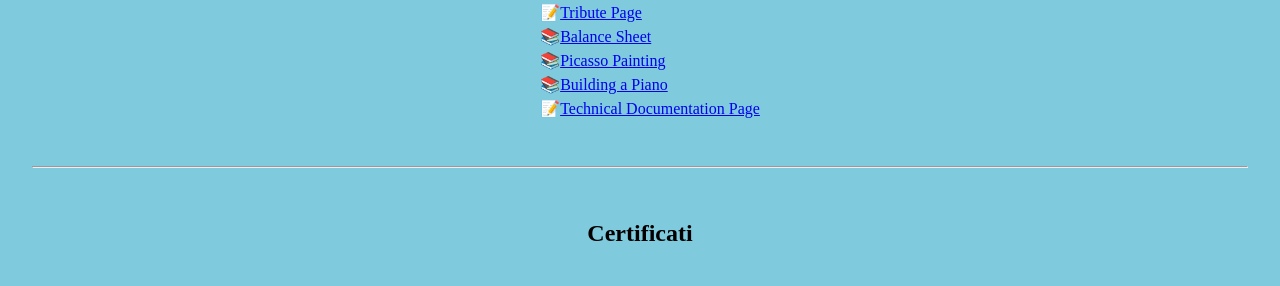
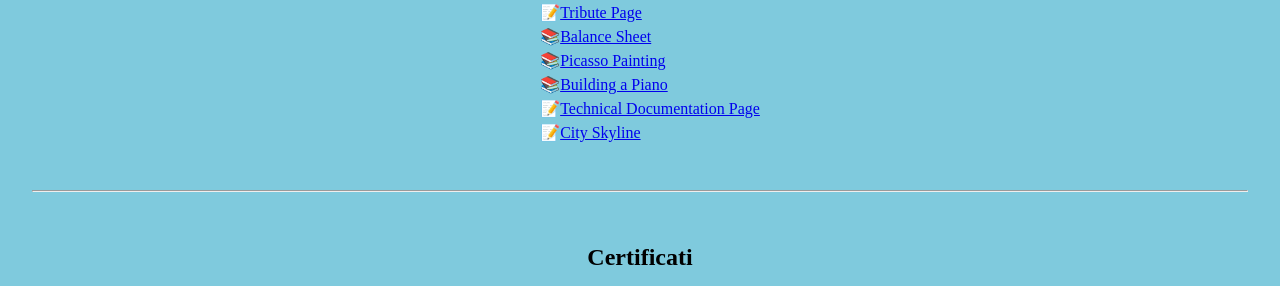
Before and after one commit to CodeClimberNT/CodeClimberNT.github.io, a plain HTML site: page index.html in a window 1280 px wide. Shown: the part 1163-1449 px from the top of the page. Drawn offline with Linux system fonts and the light colour scheme.

Commit message:
added CitySkyline

```diff
--- a/index.html
+++ b/index.html
@@ -118,6 +118,10 @@
                         <li class="certification-project"><a
                                 href="https://htmlpreview.github.io/?https://github.com/nicktaormina3/TechnicalDocumentationPage/blob/master/index.html">Technical
                                 Documentation Page</a>
+                        </li>
+                        <li class="certification-project"><a
+                                href="https://htmlpreview.github.io/?https://github.com/nicktaormina3/CitySkyline/blob/master/index.html">City
+                                Skyline</a>
                         </li>
                     </ul>
                 </div>
```
